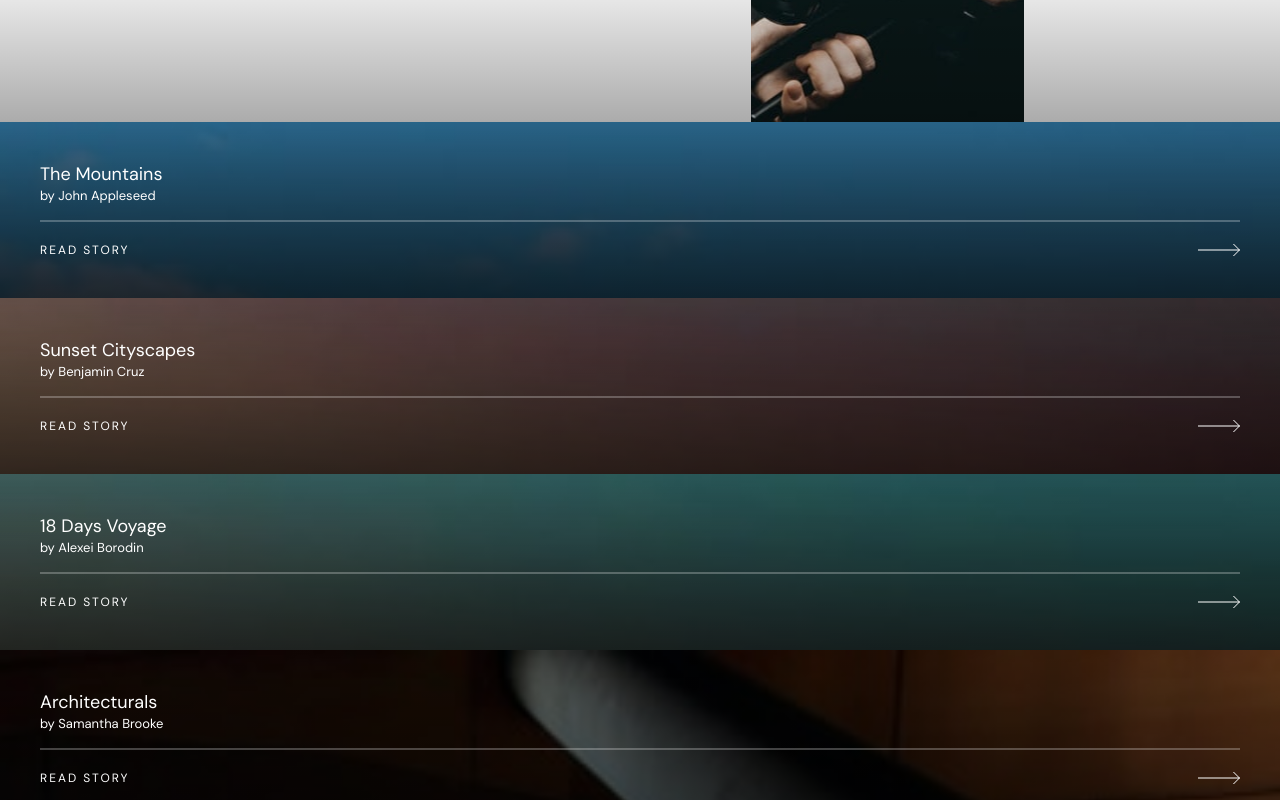
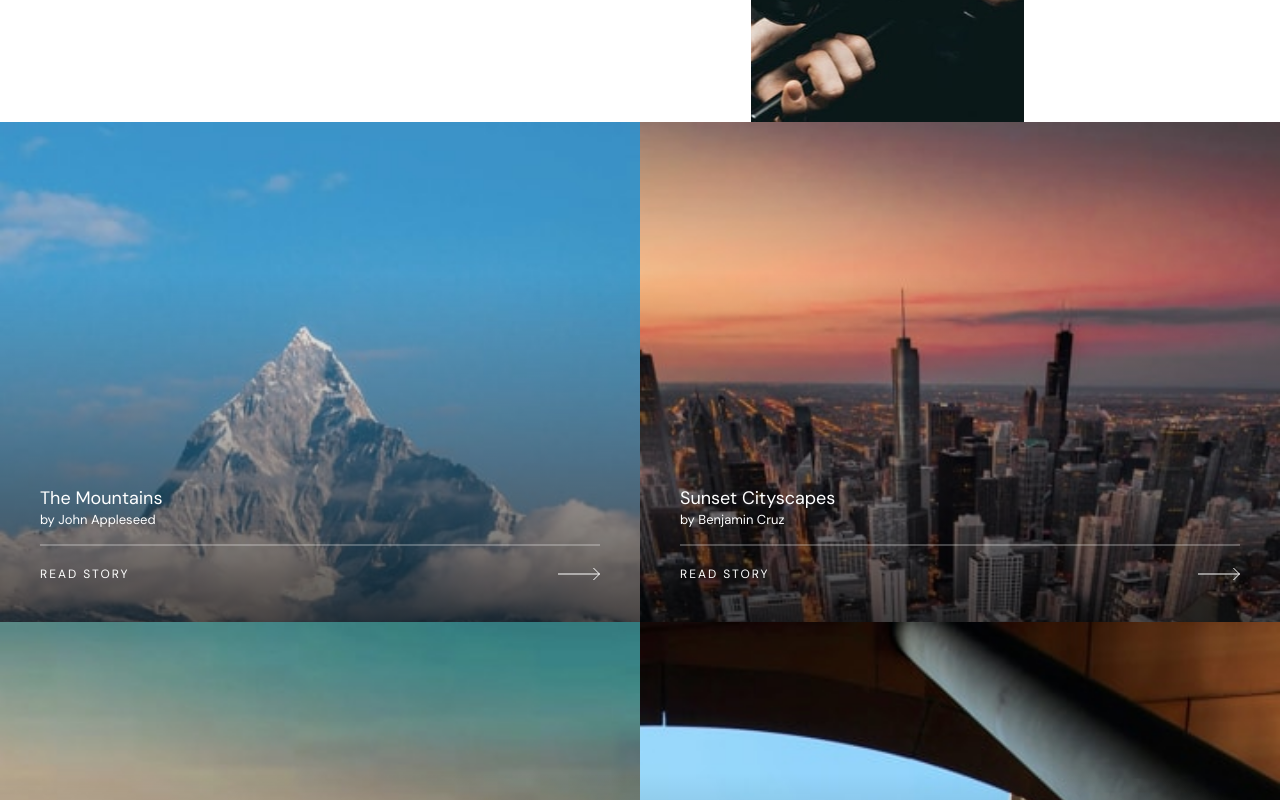
Before and after one commit to MrNicholson85/photosnap, a Vue app: page / in a window 1280 px wide. Shown: the part 1640-2440 px from the top of the page. Built offline with nearby package versions, Linux system fonts and the light colour scheme.

Commit message:
stories update

```diff
--- a/src/components/Stories.vue
+++ b/src/components/Stories.vue
@@ -35,10 +35,13 @@ export default {
         grid-template-columns: 100%;
         margin: 0 auto;
 
+        @media(min-width: $tablet) {
+            grid-template-columns: repeat(2, 50%);
+        }
+
         @media(min-width: $desktop) {
             grid-template-columns: repeat(5, 25%);
             width: $desktop;
-            height: 500px;
         }
 
 
@@ -53,7 +56,7 @@ export default {
             transition: all .2s ease-in-out;
 
             @media(min-width: $tablet) {
-                height: 100%;
+                height: 500px;
             }
 
             &:hover {
```
